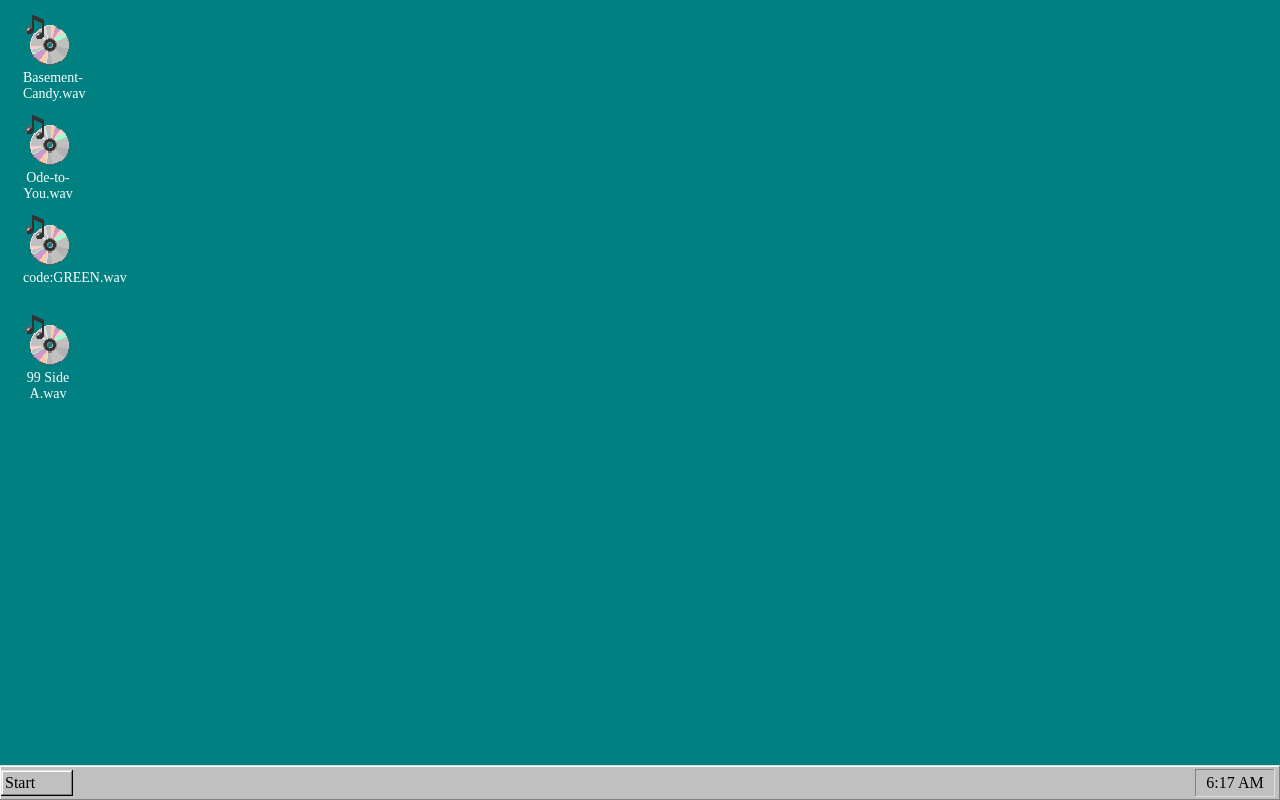
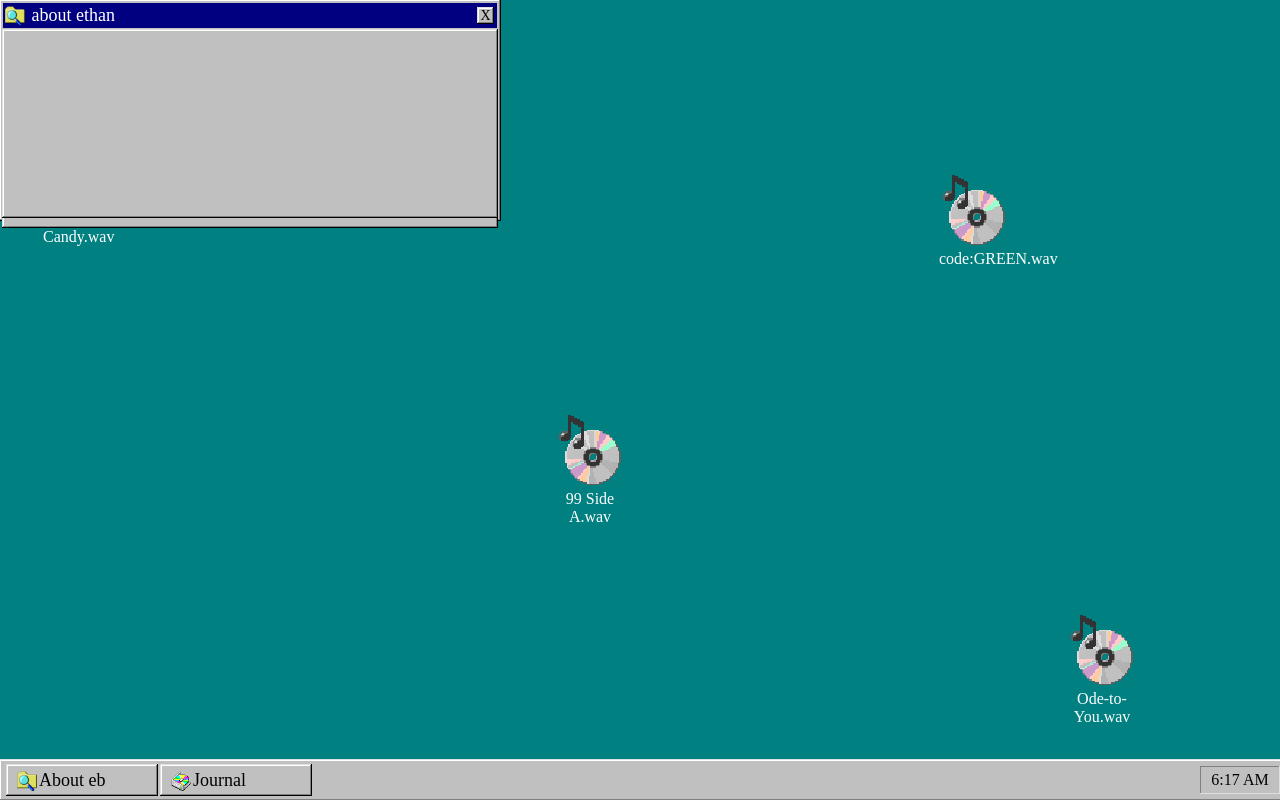
Before and after one commit to autumngreenbean/ebtheguy, a website built with Vite: page mediamerge-2.html in a window 1280 px wide. Built offline with nearby package versions, Linux system fonts and the light colour scheme; a web font is replaced by a local one.

```diff
--- a/mediamerge-2.html
+++ b/mediamerge-2.html
@@ -57,6 +57,30 @@
     1px -1px 0 0 #000;
 }
 
+.aboutbox {
+    font-family: 'w95fa';
+    z-index: 1;
+    width: 100%;
+    height: 100%;
+    background-color: #c0c0c0;
+    box-sizing: border-box;
+    position: relative;
+    justify-content: center;
+    align-items: center;
+    padding: 3px;
+    box-shadow:
+    inset -1px -1px #808080,
+    inset 1px 1px #ffffff,
+    inset -1px 0px #ffffff,
+    -1px -1px 0 0 #dfdfdf,
+    0px -1px 0 0 #dfdfdf,
+    -1px 0px 0 0 #dfdfdf,
+    0px 1px 0 0 #000,
+    1px 1px 0 0 #000,
+    -1px 1px 0 0 #000,
+    1px -1px 0 0 #000;
+}
+
 
 
 .body-container {
@@ -67,6 +91,19 @@
     display: flex;
     flex-direction: column;
     justify-content: flex-end; /* Pushes content to the bottom */
+}
+
+/* about */
+
+.body-container .window-box#about{
+    top:0;
+    position: absolute;
+    height: 96%;
+}
+.body-container .window-box#about-tab{
+    top:10;
+    position: absolute;
+    height: 96%;
 }
 
 #media-player {
@@ -178,6 +215,17 @@
     cursor:pointer;
 }
 
+#close-button-about:active {
+    box-shadow:
+    inset -1px -1px #dfdfdf,
+    inset 1px 1px #808080;
+    cursor:pointer;
+}
+
+#close-button-about:hover{
+    cursor:pointer;
+}
+
 .header-container {
     width: 100%;
     height: 25px;
@@ -221,17 +269,20 @@
     justify-content: center;
 }
 
-.dock .window-box {
-    width: 150px;
-    height: 24px;
+#header .aboutbox {
+    width: 15px;
+    height: 15px;
     display: flex;
     margin: 2px;
     color: black;
-    text-align: left;
+    text-align: center;
     align-items: center;
-    justify-content: left;
-    font-family: 'w95fa';
+    justify-content: center;
 }
+.window-title img {
+    background-color: transparent;
+width:50%;}
+
 
 .window-box #albumCover-container {
     /* background-color: red; */
@@ -356,10 +407,10 @@
     margin: 15px;
     display: block;
     text-align: center;
-    position: relative;
+    position: fixed;
     cursor: grab;
-    width: 50px;
-    height: 50px;
+    width: 70px;
+    height: 70px;
     margin-bottom:50px;
 }
 
@@ -367,6 +418,7 @@
 /* icons */
 .block img {
     image-rendering: pixelated;
+    /* background-color: transparent; */
     display: block;
     width: 100%;
     height: 100%;
@@ -396,16 +448,16 @@
 
 .text-icon {
     padding-top: 5px;
-    font-size: 14px;
+    font-size: 16px;
     font-family: 'w95fa';
 }
 
 /* dock */
-
 .dock {
+    padding-left: 5px;
     position: fixed;
     width: 100%;
-    height: 34px;
+    height: 40px;
     background-color: #c0c0c0;
     display: flex;
     align-items: center;
@@ -427,7 +479,9 @@
 
 .dock .window-box {
     width: 150px;
-    height: 24px;
+    height: 30px;
+    font-size:18px;
+    padding-left: 10px;
     display: flex;
     margin: 2px;
     color: black;
@@ -437,34 +491,59 @@
     font-family: 'w95fa';
 }
 
+.dock .window-box:active {
+    box-shadow:
+    inset -1px -1px #dfdfdf,
+    inset 1px 1px #808080;
+}
+
+
+
+
 #trackTitle.white-body {
     background-color: red;
-    white-space: nowrap; /* Prevents text from wrapping */
-    overflow: hidden; /* Hides overflowing text */
-    /* text-overflow: ellipsis;  */
-    /* padding-right: 5px; */
-    /* width: 50px; */
+    white-space: nowrap;
+    overflow: hidden;
+
 }
+
 
 
 </style>
 </head>
 <div class = "dock">
-    <div class ="window-box" style = "font-family: '95'; width: 70px">Start</div>
-
-    <!-- <div class ="window-box">
-        <img src="icons/cd.png" alt="" style="padding-top: 1px; width:20px; height: 20px; background-color: transparent;">
-        Music Catalog</div> -->
+    <div class ="window-box" id = "about-box">
+        <img src="icons/search-file.png" alt="" style="padding-top: 1px; width:20px; height: 20px; background-color: transparent; padding-right: 2px;">
+        About eb</div>
+     <div class ="window-box">
+        <img src="icons/scandisk.png" alt="" style="padding-top: 1px; width:20px; height: 20px; background-color: transparent; padding-right: 2px;">
+        Journal</div>
 
         <div class="grey-body" style = "position: absolute; right:0; margin-right: 5px;">
             <span id="time" style="color:black; font-family: 'w95fa'; background-color: inherit;"></span>
         </div>
     </div>
 
-    <div class="block audio" data-title="Basement Candy - EP"><img src="icons/cd.png" alt=""><div class="text-icon">Basement-Candy.wav</div></div>
-    <div class="block audio" data-title="Ode to You"><img src="icons/cd.png" alt=""><div class="text-icon">Ode-to-You.wav</div></div>
-    <div class="block audio" data-title="code:GRĖĖN"><img src="icons/cd.png" alt=""><div class="text-icon">code:GREEN.wav</div></div>
-    <div class="block audio" data-title="99 Side A"><img src="icons/cd.png" alt=""><div class="text-icon">99 Side A.wav</div></div>
+    <div style = "top:15%; right:90%;" class="block audio" data-title="Basement Candy - EP"><img src="icons/cd.png" alt=""><div class="text-icon">Basement-Candy.wav</div></div>
+    <div style = "top:75%; right:10%;" class="block audio" data-title="Ode to You"><img src="icons/cd.png" alt=""><div class="text-icon">Ode-to-You.wav</div></div>
+    <div style = "top:20%; right:20%;" class="block audio" data-title="code:GRĖĖN"><img src="icons/cd.png" alt=""><div class="text-icon">code:GREEN.wav</div></div>
+    <div style = "top:50%; right:50%;" class="block audio" data-title="99 Side A"><img src="icons/cd.png" alt=""><div class="text-icon">99 Side A.wav</div></div>
+
+    <div class="window-box"  style="width: 500px; height: 220px; position: absolute; left: 0px; top: 0.0464981px;">
+        <div class="header-container">
+            <div id="header">
+                <div class="window-title"><img src="icons/search-file.png" alt="" style="padding-top: 1px; width:20px; height: 20px; background-color: transparent; padding-right: 2px;">
+                    &nbsp;about ethan </div>
+                <div class="window-box" id="close-button-about">X</div>
+            </div>
+        </div>
+        <div class="body-container">
+            <div class = "window-box" id = "about-tab" ></div>
+            <div class="window-box" id="about"></div>
+
+
+        </div>
+    </div>
 
     <audio id="audioPlayer"></audio>
 
@@ -473,9 +552,15 @@
     import { spawnPlayer } from './modules/spawnPlayer.js';
     import { initializePlayer } from './modules/selector.js';
     import { updateTime } from './modules/time.js';
+    import { about } from './modules/about.js';
+
     spawnPlayer();
 
+    const aboutBox = document.getElementById('about-box');
 
+    aboutBox.addEventListener('click', function() {
+        about();
+    });
 
     document.querySelectorAll('.block.audio').forEach(block => {
             block.addEventListener('click', () => {
@@ -485,6 +570,10 @@
         });
 
     document.addEventListener('DOMContentLoaded', function() {
+        aboutBox.addEventListener("click", () => {
+        about();
+    });
+
     initializePlayer();
     updateTime();
     setInterval(updateTime, 60000);
@@ -495,37 +584,3 @@
     block.style.setProperty('--mask-url', `url(${img.src})`);
 });
 </script>
-
-<script type="module">
-
-
-
-
-
-
-    function dropDown(selector) {
-
-        if (selector=='artist') {
-            selectArtist();
-        }
-    }
-
-    function selectArtist() {
-
-    }
-
-
-
-    function albumSelect(title) {
-        if (title=='Basement Candy' || 'Ode to You') {
-            currentArtist='Murdock';
-            // console.log('currentArtist:', currentArtist);
-        }
-    }
-
-    function artistSelect(artist) {
-
-    }
-
-
-</script>
--- /dev/null
+++ b/modules/about.js
@@ -0,0 +1,4 @@
+
+export function about() {
+    //makeDraggeable
+}
--- a/modules/spawnPlayer.js
+++ b/modules/spawnPlayer.js
@@ -10,6 +10,8 @@
 
 ~ signalkitten <3
 */
+
+
 let visible = false;
 import { makeDraggable } from './makeDraggable.js';
 import { albumSelect, trackSelect, artistSelect, prevTrack, nextTrack, togglePlayPause } from './selector.js';
@@ -151,6 +153,7 @@
                 const windowBox = windowContainer.querySelector('#window-section');
                 const header = windowContainer.querySelector('#header');
                 makeDraggable(windowContainer, header);
+
         // requestAnimationFrame(() => {
         //     setTimeout(() =>albumSelect(title), 0);
         //             });
```
Also changed, not shown: icons/drum.png (renamed from zz/drum.png), icons/keyboard-node.png (renamed from zz/keyboard-node.png), icons/notepad.png (renamed from zz/notepad.png), icons/page-white-edit-icon.png (added), icons/scandisk.png (renamed from zz/scandisk.png), icons/search-file.png (renamed from zz/search-file.png), icons/soundwave.png (renamed from zz/soundwave.png), icons/speaker.png (renamed from zz/speaker.png).
